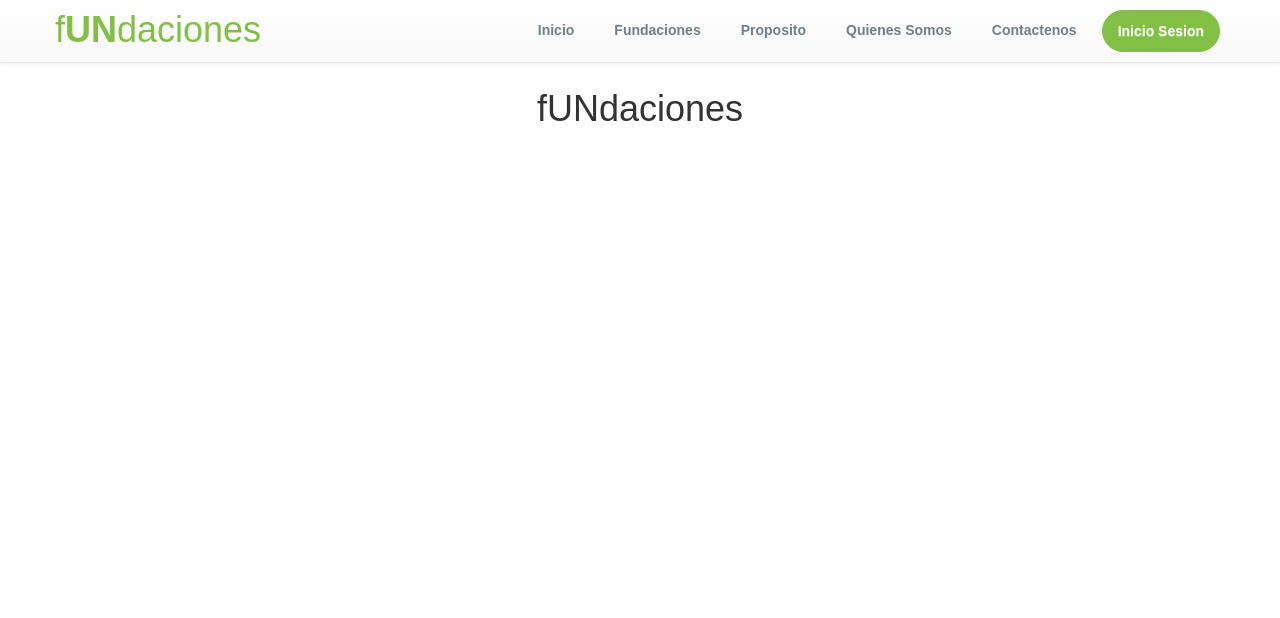
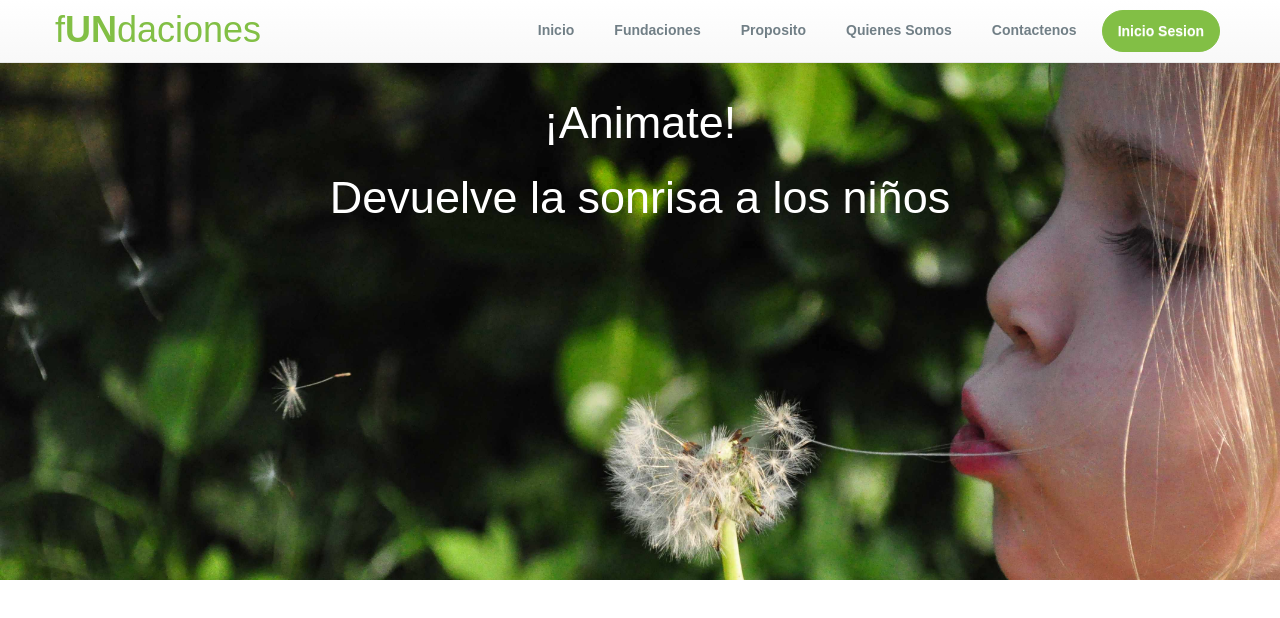
Before and after one commit to LantriAcademy/IS2_Lantri_FE, a React (Create React App) app: page / in a window 1280 px wide. Shown: the top 618 px of the page. Built offline with nearby package versions, Linux system fonts and the light colour scheme.

Commit message:
Creating new landing page with image

```diff
--- a/src/components/App.jsx
+++ b/src/components/App.jsx
@@ -1,7 +1,7 @@
 import React, { Component } from 'react';
 import {BrowserRouter as Router, Route} from 'react-router-dom';
 import '../styles/App.css';
-import Landing from "./Landing";
+import Landing from "./Landing/Landing";
 import Fundaciones from "./Fundaciones";
 import QuienesSomos from "./QuienesSomos";
 import Proposito from "./Proposito";
--- /dev/null
+++ b/src/components/Landing/InitialBanner.jsx
@@ -0,0 +1,22 @@
+import React, { Component } from 'react';
+import { Grid, Row, Col, Image, Button, Container } from "react-bootstrap";
+
+export default class InitialBanner extends Component {
+    render() {
+        return (
+            <div class="banner">
+                <div class="container">
+                    <Row>
+                        <div class="text-center">
+                            <h2 class="text-dec">fUndaciones</h2>
+                            <div class="intro-para text-center">
+                                <p class="big-text">¡Animate!</p>
+                                <p class="small-text">Devuelve la sonrisa a los niños</p>
+                            </div>
+                        </div>
+                    </Row>
+                </div>
+            </div>
+        );
+    }
+}
--- a/src/components/Landing.jsx
+++ b/src/components/Landing/Landing.jsx
@@ -1,14 +1,13 @@
 import React, { Component } from 'react';
 import {Link} from "react-router-dom";
 import { Grid, Row, Col, Image, Button} from "react-bootstrap";
-import "../styles/landing.css"
+import InitialBanner from "./InitialBanner";
+import "../../styles/landing.css"
 
 export default class Landing extends Component {
     render() {
       return (
-        <Grid>
-            <h1 className = "title">fUNdaciones</h1>
-        </Grid>
+        <InitialBanner/>
       );
     }
   }
--- a/src/styles/App.css
+++ b/src/styles/App.css
@@ -27,5 +27,5 @@
 }
 */
 .body{
-  margin-top: 69px;
+  margin-top: 60px;
 }
--- a/src/styles/landing.css
+++ b/src/styles/landing.css
@@ -1,3 +1,19 @@
-.title{
-    text-align: center;
+.banner{
+	background: url('../assets/img/Landing/FirstBannerR.jpg') no-repeat center top;
+    background-size: cover;
+	min-height: 580px;
+    position: relative;
+    margin-top: -60px;
 }
+.text-dec{
+	font-size: 24px;
+	padding: 10px 20px;
+    margin: 15px 0;
+    color: #fff;
+}
+.intro-para{
+	font-family: 'Dosis', sans-serif !important;
+	font-size: 45px;
+	color: #fff;
+	margin-top: 30px;
+}
```
